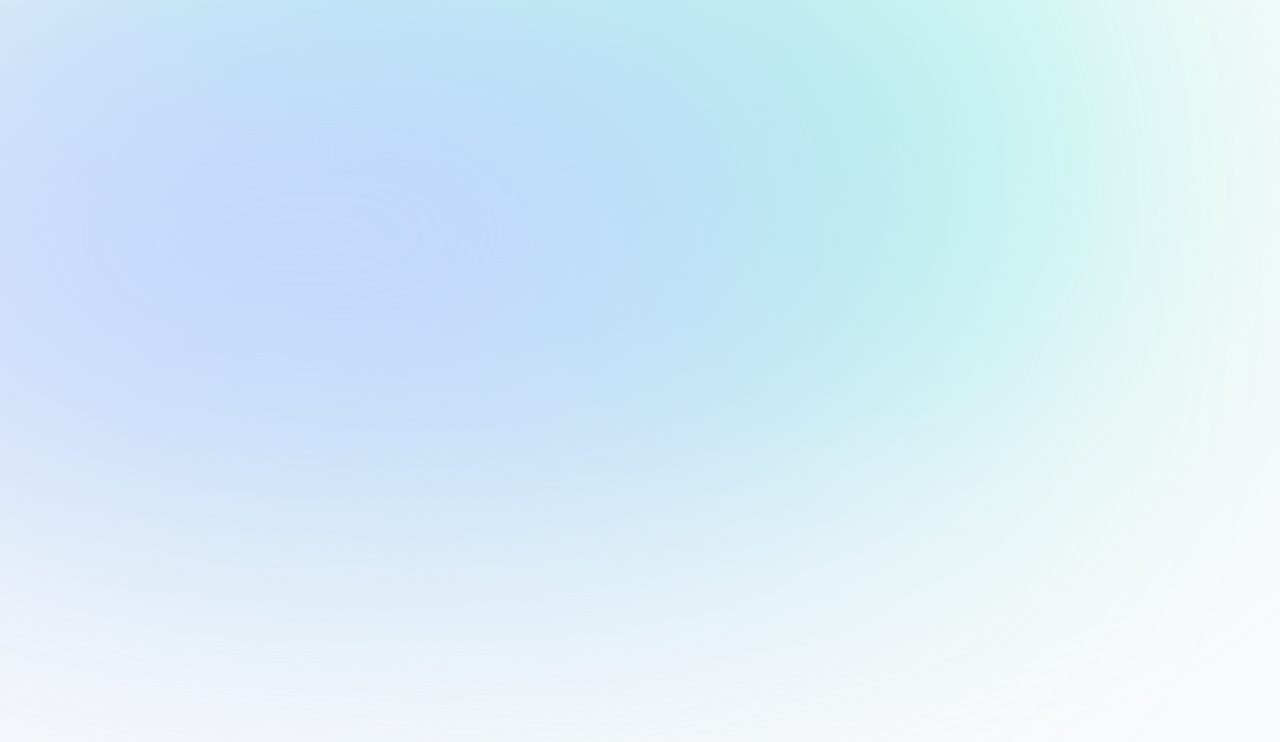
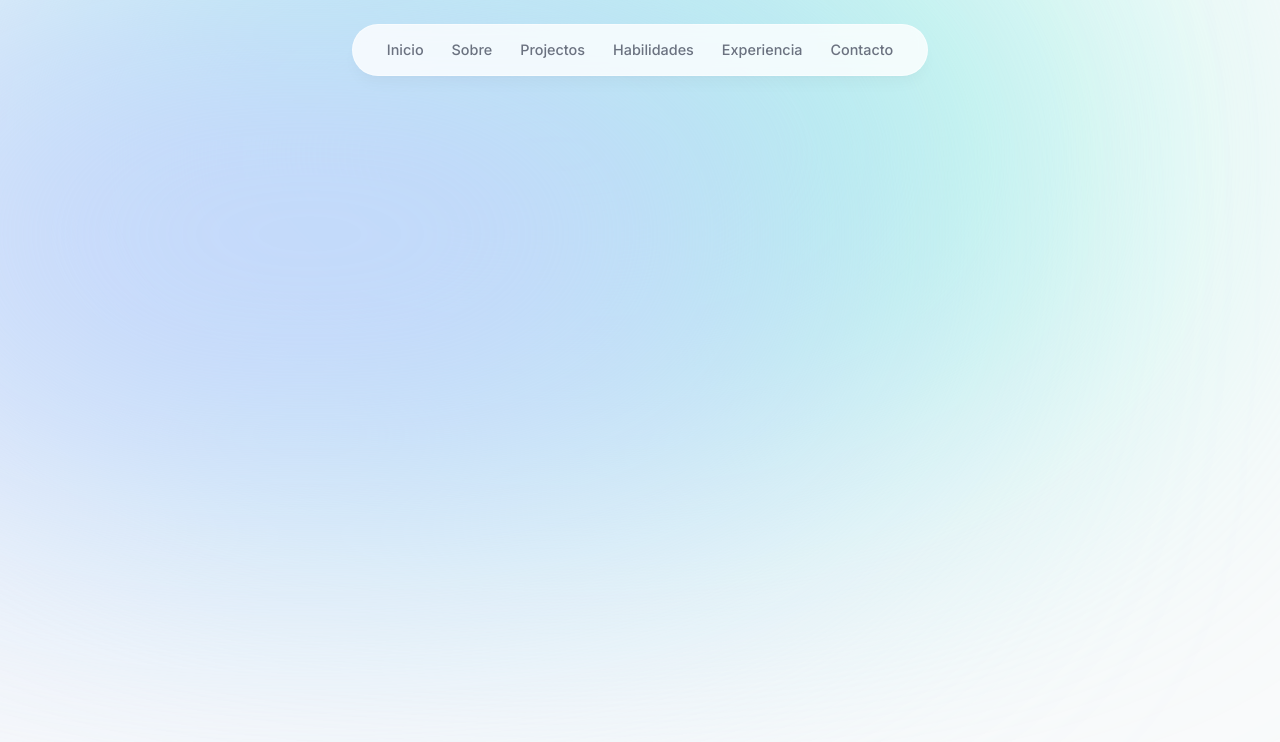
Before and after one commit to StefanoP21/portfolio, a Next.js app: page / in a window 1280 px wide. Shown: the top 742 px of the page. Built offline with nearby package versions, Linux system fonts and the light colour scheme.

Commit message:
create (components): Componente Header.tsx

```diff
--- a/app/layout.tsx
+++ b/app/layout.tsx
@@ -1,3 +1,4 @@
+import Header from '@/components/Header';
 import './globals.css';
 import { Inter } from 'next/font/google';
 
@@ -15,9 +16,13 @@
 }) {
   return (
     <html lang="es">
-      <body className={`${inter.className} bg-gray-50 text-gray-950 relative`}>
+      <body
+        className={`${inter.className} bg-gray-50 text-gray-950 relative h-[5000px]`}
+      >
         <div className="bg-[#99f6e4] absolute top-[-6rem] -z-10 right-[11rem] h-[31.25rem] w-[31.25rem] rounded-full blur-[10rem] sm:w-[68.75rem]"></div>
         <div className="bg-[#c7d2fe] absolute top-[-1rem] -z-10 left-[-35rem] h-[31.25rem] w-[50rem] rounded-full blur-[10rem] sm:w-[68.75rem] md:left-[-33rem] lg:left-[-28rem] xl:left-[-15rem] t-[-15rem] 2xl:left-[-5rem]"></div>
+
+        <Header />
         {children}
       </body>
     </html>
--- /dev/null
+++ b/components/Header.tsx
@@ -0,0 +1,37 @@
+'use client';
+
+import { motion } from 'framer-motion';
+import { links } from '@/lib/data';
+import Link from 'next/link';
+
+export default function Header() {
+  return (
+    <header className="z-[999] relative">
+      <motion.div
+        className="fixed top-0 left-1/2 h-[4.5rem] w-full rounded-none border border-white border-opacity-40 bg-white bg-opacity-80 shadow-lg shadow-black/[0.03] backdrop-blur-[0.5rem] sm:top-6 sm:h-[3.25rem] sm:w-[36rem] sm:rounded-full"
+        initial={{ y: -100, x: '-50%', opacity: 0 }}
+        animate={{ y: 0, x: '-50%', opacity: 1 }}
+      ></motion.div>
+
+      <nav className="flex fixed top-[0.15rem] left-1/2 h-12 -translate-x-1/2 py-2 sm:top-[1.7rem] sm:h-[initial] sm:py-0">
+        <ul className="flex w-[22rem] flex-wrap items-center justify-center gap-y-1 text-[0.9rem] font-medium text-gray-500 sm:w-[initial] sm:flex-nowrap sm:gap-5">
+          {links.map((link) => (
+            <motion.li
+              className="h-3/4 flex items-center justify-center"
+              key={link.hash}
+              initial={{ y: -100, opacity: 0 }}
+              animate={{ y: 0, opacity: 1 }}
+            >
+              <Link
+                className="flex w-full items-center justify-center py-3 px-1 hover:text-gray-950 transition"
+                href={link.hash}
+              >
+                {link.name}
+              </Link>
+            </motion.li>
+          ))}
+        </ul>
+      </nav>
+    </header>
+  );
+}
--- a/lib/data.ts
+++ b/lib/data.ts
@@ -12,7 +12,7 @@
     hash: '#home',
   },
   {
-    name: 'Sobre mí',
+    name: 'Sobre',
     hash: '#about',
   },
   {
--- a/package.json
+++ b/package.json
@@ -15,6 +15,7 @@
     "autoprefixer": "10.4.16",
     "eslint": "8.56.0",
     "eslint-config-next": "14.0.4",
+    "framer-motion": "^10.16.16",
     "next": "14.0.4",
     "postcss": "8.4.32",
     "react": "18.2.0",
```
Also changed, not shown: 1 other file (tests, documents, lock files or other folders).
